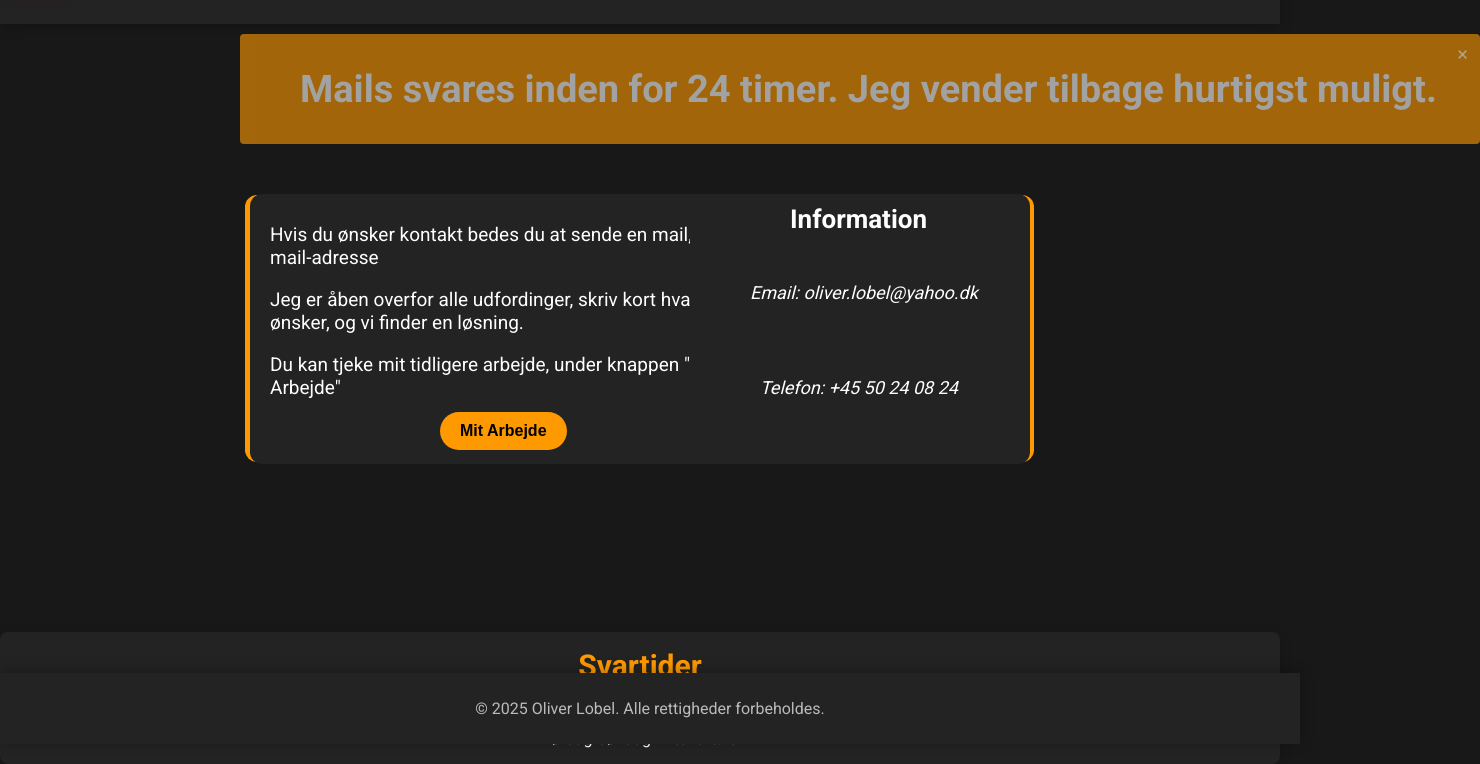
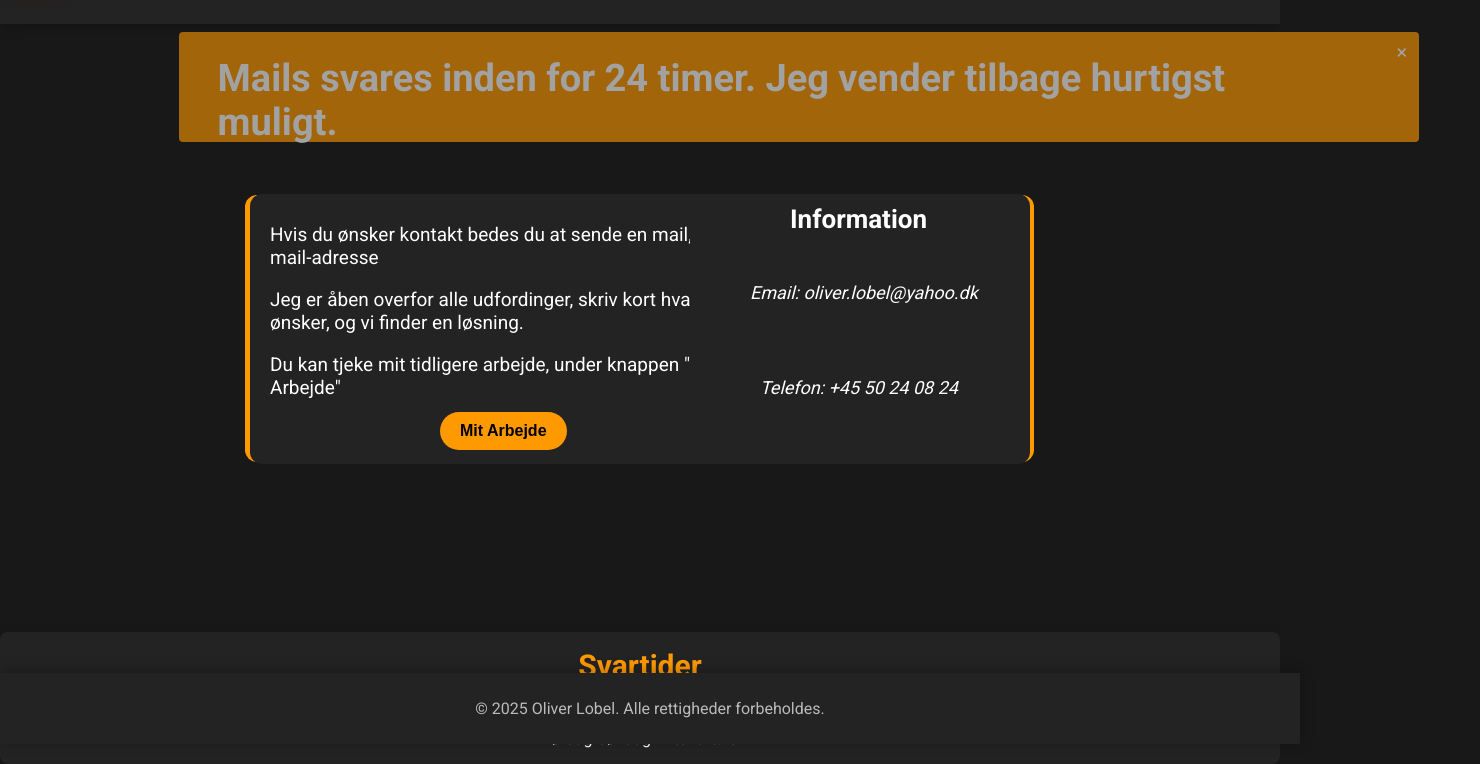
Before and after one commit to Bilmpz/oliverlobel., a plain HTML site: page kontakt.html in a window 1280 px wide. Shown: the part 56-820 px from the top of the page, 1480 px wide, since content can reach past the window. Drawn offline with Linux system fonts and the light colour scheme.

Commit message:
Add files via upload

```diff
--- a/kontakt.css
+++ b/kontakt.css
@@ -40,12 +40,13 @@ body {
   color: rgb(255, 255, 255);
   margin-bottom: 5px;
   border-radius: 4px;
-  margin-top: -400px;
-  position: absolute;
-  top: 490px;
+  position: fixed;
+  top: 11%;
+  left: 14%;
+  margin-left: auto;
+  margin-right: auto;
   width: 1240px;
   height: 110px;
-  left: 240px;
   opacity: 0.6;
   z-index: 1000;
 
@@ -55,9 +56,11 @@ body {
   font-size: 16px;
 }
 .alert-tekst{
-  position: absolute;
-  left: 60px;
-  top: 33px;
+  position: fixed;
+  top: 14%;
+  left: 17%;
+  margin-left: auto;
+  margin-right: auto;
   font-family: 'Roboto', Arial, sans-serif;
   font-weight:800;
   font-size: 38px;
--- a/kontakt.html
+++ b/kontakt.html
@@ -23,7 +23,7 @@
 
 
         <div class="custom-alert" id="myAlert1">
-        <span class="alert-tekst">Mails svares inden for 24 timer. Jeg vender tilbage hurtigst muligt.</span>
+        <span class="alert-tekst">Mails svares indenfor 24 timer. Jeg vender tilbage hurtigst muligt.</span>
       <span class="close-btn" onclick="closeAlert1()">&times;</span>
 
     </div>
```
